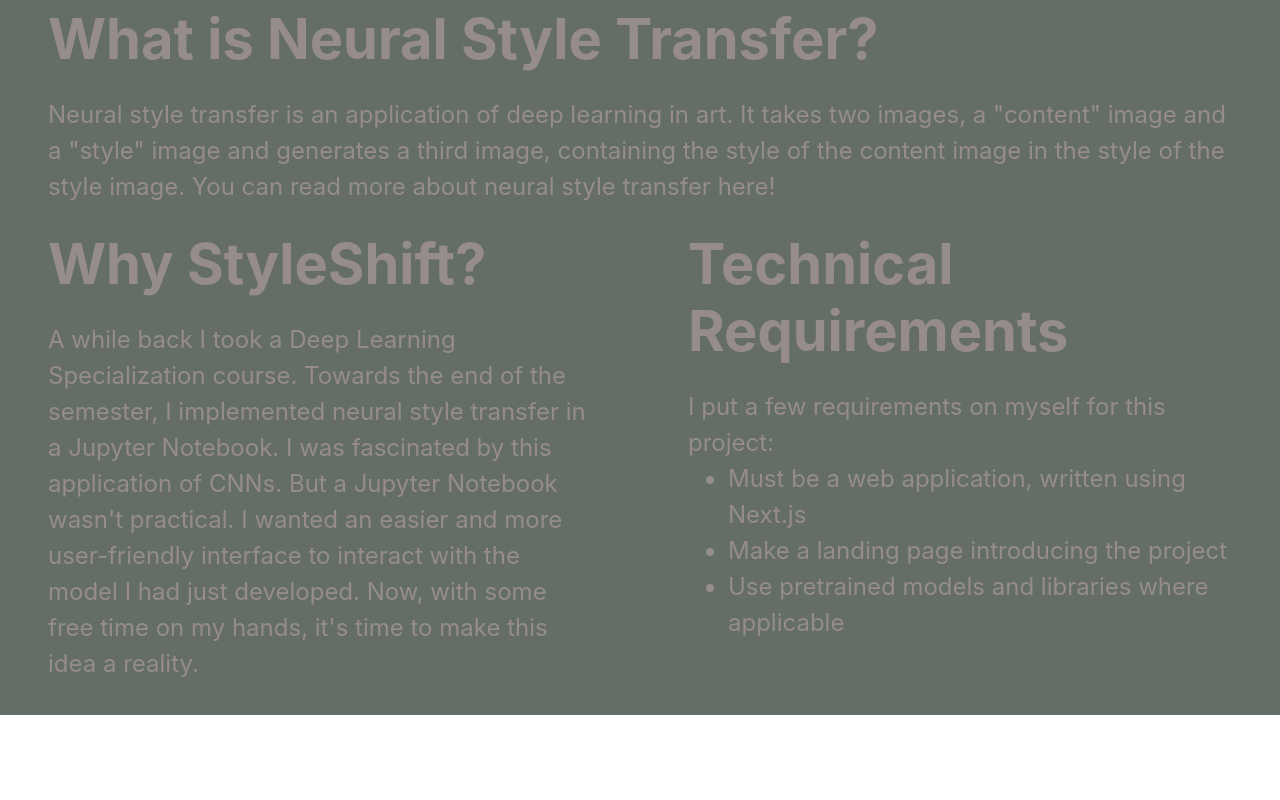
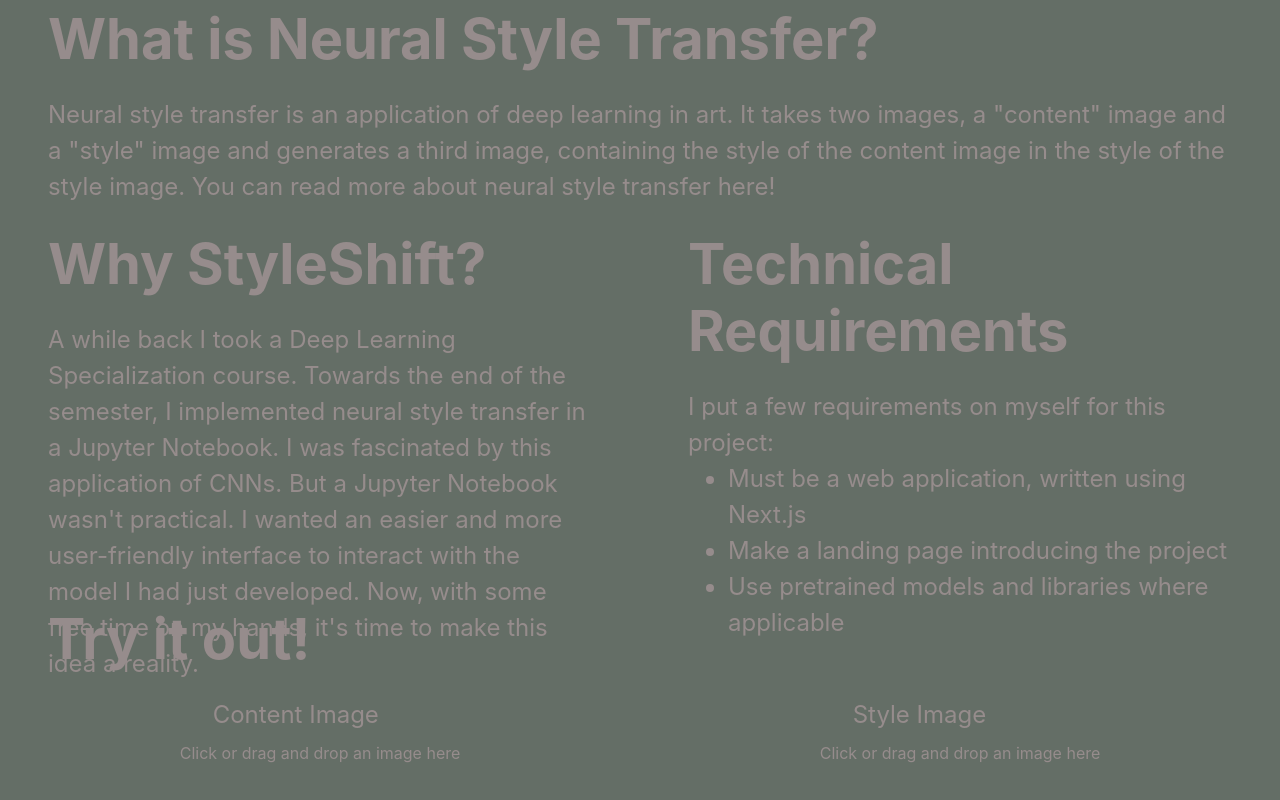
Before and after one commit to fowad-sohail/styleshift, a Next.js app: page / in a window 1280 px wide. Shown: the part 360-1160 px from the top of the page. Before the commit the page ends 1075 px from the top, so only its background shows below. Built offline with nearby package versions, Linux system fonts and the light colour scheme.

Commit message:
it works, but layout sucks lol

```diff
--- a/components/Motivation.tsx
+++ b/components/Motivation.tsx
@@ -6,7 +6,7 @@
   return (
     <Box
       className='d-flex justify-content-center'
-      style={{ height: '500px', backgroundColor: '#646e66', color: '#968c8c' }}
+      style={{ height: '375px', backgroundColor: '#646e66', color: '#968c8c' }}
     >
       <Box style={{ width: '50%' }}>
         <Heading>Why StyleShift?</Heading>
--- a/components/StyleGenerator.tsx
+++ b/components/StyleGenerator.tsx
@@ -1,7 +1,8 @@
 import React from 'react';
 import * as magenta from '@magenta/image';
 import Previews from './UploadPreview';
-import { Button, Grid, Paper } from '@material-ui/core';
+import { Heading, Paragraph } from './StyledComponents';
+import { Box, Button } from '@material-ui/core';
 
 function StyleGenerator() {
   const generateStylizedImage = () => {
@@ -21,28 +22,34 @@
   };
 
   return (
-    <>
-      <Grid container spacing={3}>
-        <Grid item>
-          <Paper elevation={6}>
-            <Previews />
-          </Paper>
-        </Grid>
-        <Grid item>
-          <Paper elevation={6}>
-            <img id='style' src='abstract-art.jpg' />
-          </Paper>
-        </Grid>
-        <Grid item>
-          <Paper elevation={6}>
-            <canvas id='stylized' height='1000' width='1000'></canvas>
-          </Paper>
-        </Grid>
-        <Button onClick={() => generateStylizedImage()}>
-          Click here to generate your stylized image!{' '}
-        </Button>
-      </Grid>
-    </>
+    <Box
+      className='d-flex flex-column'
+      style={{
+        height: '375px',
+        width: '100%',
+        backgroundColor: '#646e66',
+        color: '#968c8c',
+      }}
+    >
+      <Heading>Try it out!</Heading>
+      <div
+        className='d-flex flex-row'
+        style={{ justifyContent: 'space-around' }}
+      >
+        <div>
+          <Paragraph>Content Image</Paragraph>
+          <Previews elementId="content" />
+        </div>
+        <div>
+          <Paragraph>Style Image</Paragraph>
+          <Previews elementId="style" />
+        </div>
+      </div>
+      <canvas id='stylized' height='1000' width='1000' />
+      <Button onClick={() => generateStylizedImage()}>
+        Generate your stylized image!
+      </Button>
+    </Box>
   );
 }
 
--- a/components/StyledComponents.tsx
+++ b/components/StyledComponents.tsx
@@ -4,6 +4,7 @@
   className: 'display-4 font-weight-bold pt-3 mb-2 mx-5',
 }))`
   color: #968c8c;
+  background-color: 'inherit';
 `;
 
 export const Paragraph = styled.p.attrs(() => ({
--- a/components/UploadPreview.jsx
+++ b/components/UploadPreview.jsx
@@ -14,8 +14,8 @@
   border: '1px solid #eaeaea',
   marginBottom: 8,
   marginRight: 8,
-  width: 1000,
-  height: 1000,
+  width: 512,
+  height: 'auto',
   padding: 4,
   boxSizing: 'border-box',
 };
@@ -32,7 +32,7 @@
   height: 'auto',
 };
 
-function Previews(props) {
+function Previews({ elementId }) {
   const [files, setFiles] = useState([]);
   const { getRootProps, getInputProps } = useDropzone({
     accept: 'image/*',
@@ -50,7 +50,7 @@
   const thumbs = files.map((file) => (
     <div style={thumb} key={file.name}>
       <div style={thumbInner}>
-        <img src={file.preview} style={img} />
+        <img id={elementId} src={file.preview} style={img} />
       </div>
     </div>
   ));
@@ -67,7 +67,7 @@
     <section className='container'>
       <div {...getRootProps({ className: 'dropzone' })}>
         <input {...getInputProps()} />
-        <p>Drag 'n' drop some files here, or click to select files</p>
+        <p>Click or drag and drop an image here</p>
       </div>
       <aside>{thumbs}</aside>
     </section>
--- a/pages/index.tsx
+++ b/pages/index.tsx
@@ -2,6 +2,7 @@
 import Introduction from '../components/Introduction';
 import Motivation from '../components/Motivation';
 import Explanation from '../components/Explanation';
+import StyleGenerator from '../components/StyleGenerator';
 
 function LandingPage() {
   return (
@@ -9,6 +10,7 @@
       <Introduction />
       <Explanation />
       <Motivation />
+      <StyleGenerator />
     </>
   );
 }
--- /dev/null
+++ b/styles/global.css
@@ -0,0 +1,3 @@
+:root {
+    background-color: #646e66;
+}
```
Also changed, not shown: pages/_app.tsx (+4 -4 lines).
